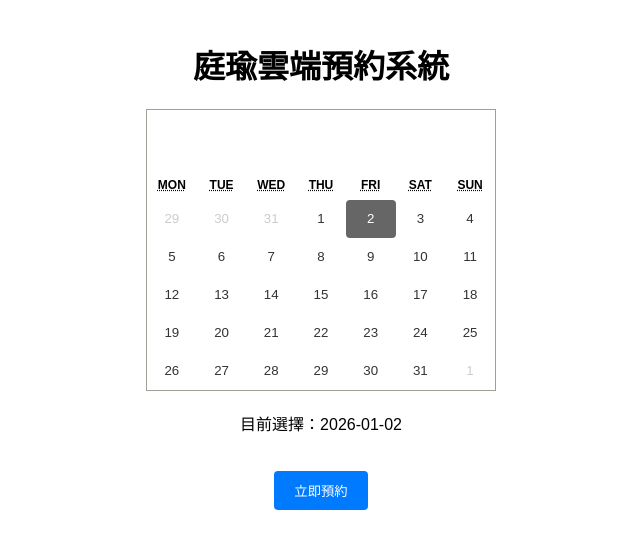
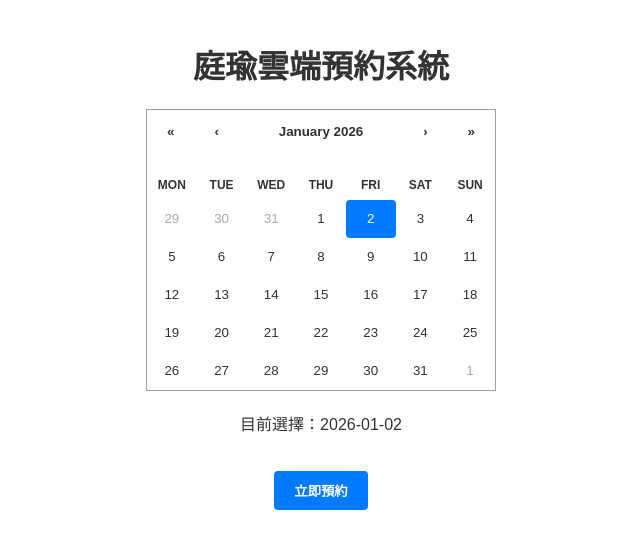
Before and after one commit to James-Usher/my-booking-frontend, a React (Create React App) app: page / in a window 1280 px wide. Shown: the top 548 px of the page, without its empty margins (319-959 px from the left). Built offline with nearby package versions, Linux system fonts and the light colour scheme; no server answers.

Commit message:
date text color fix-1

```diff
--- a/src/App.css
+++ b/src/App.css
@@ -1,51 +1,56 @@
-/* 基礎排版 */
+/* 1. 全域重設：確保 App 容器內文字預設都是黑色，背景白色 */
 .App {
   text-align: center;
   padding: 20px;
   font-family: Arial, sans-serif;
-  background-color: #ffffff; /* 確保背景是純白 */
+  background-color: #ffffff !important;
+  color: #333333 !important;
 }
 
-/* 修正：強制所有普通日期的字體為黑色，避免消失 */
+/* 2. 強制日曆所有文字（包含切換月份的按鈕、星期、日期）為黑色 */
+.react-calendar,
+.react-calendar__navigation button,
+.react-calendar__month-view__weekdays__weekday,
+.react-calendar__month-view__weekdays__weekday abbr,
 .react-calendar__tile {
   color: #333333 !important;
-  padding: 10px !important;
+  text-decoration: none !important;
 }
 
-/* 修正：週一到週日的標題也要是黑色 */
+/* 3. 處理「相鄰月份」的日期（讓它稍微淡一點，但還是要看得見） */
 .react-calendar__month-view__days__day--neighboringMonth {
-  color: #cccccc !important; /* 非本月的日期改為淺灰色 */
+  color: #aaaaaa !important;
 }
 
-/* --- 預約日期的樣式 --- */
-
-/* 1. 被預約的圓圈：紅色背景、白色字體 */
-.booked-date {
+/* 4. 被預約的日期：紅底白字 (這是唯一准許白色的地方) */
+.react-calendar__tile.booked-date,
+.react-calendar__tile.booked-date abbr {
   background-color: #ff4d4d !important;
-  color: #ffffff !important; /* 只有紅底時字體才是白色 */
+  color: #ffffff !important; /* 強制白字 */
   border-radius: 8px !important;
 }
 
-/* 2. 針對按鈕內部的強制設定 */
-.react-calendar__tile.booked-date {
-  background: #ff4d4d !important;
+/* 5. 滑鼠移上去被預約的日期時，維持紅底白字 */
+.react-calendar__tile.booked-date:enabled:hover,
+.react-calendar__tile.booked-date:enabled:focus {
+  background-color: #cc0000 !important;
   color: #ffffff !important;
 }
 
-/* 3. 滑鼠滑過已被預約的日期：深紅色 */
-.react-calendar__tile.booked-date:enabled:hover,
-.react-calendar__tile.booked-date:enabled:focus {
-  background: #cc0000 !important;
+/* 6. 當前點選的日期（非紅底時）：藍底白字 */
+.react-calendar__tile--active,
+.react-calendar__tile--active abbr {
+  background-color: #007bff !important;
   color: #ffffff !important;
 }
 
-/* 4. 修正：選中(點擊)日期時的顏色（預設藍色，可改為深灰或維持原本） */
-.react-calendar__tile--active {
-  background: #666666 !important;
-  color: white !important;
+/* 7. 修正日曆上方「年份月份」按鈕的字體 */
+.react-calendar__navigation button:enabled:hover,
+.react-calendar__navigation button:enabled:focus {
+  background-color: #e6e6e6 !important;
 }
 
-/* 按鈕樣式 */
+/* 8. 底部按鈕樣式 */
 button {
   margin-top: 20px;
   padding: 10px 20px;
@@ -53,8 +58,5 @@ button {
   color: white;
   border: none;
   border-radius: 4px;
+  font-weight: bold;
 }
-
-button:disabled {
-  background-color: #cccccc;
-}
```
Also changed, not shown: 1 other file (tests, documents, lock files or other folders).
